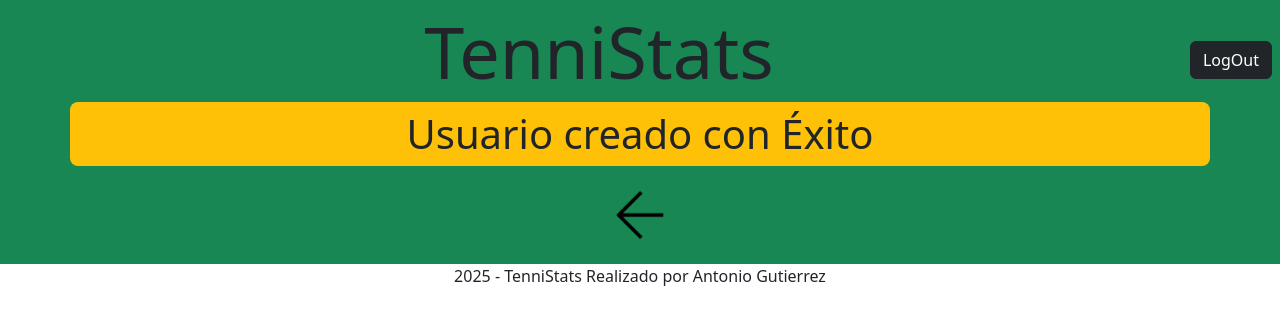
After one commit to SithMartyMcfly/TenniStats, a PHP site: page /LogIn/crear_user.php in a window 1280 px wide. The commit adds this page. Shown: the top 325 px of the page. Run offline with PHP 8.4, Linux system fonts and the light colour scheme; the visitor is signed in with stand-in values (Sample User, id 1).

Commit message:
último commit antes presentar

```diff
--- /dev/null
+++ b/LogIn/crear_user.php
@@ -0,0 +1,15 @@
+<?php
+//archivo para confirmar que se ha creado el jugador
+include '../header.php';
+?>
+<div class="container bg-warning rounded-3">
+    <div class="card-header display-6 py-2 col text-center">
+        Usuario creado con Éxito
+    </div>
+</div>
+<div class="col text-center py-4">
+    <a href="registro.php"><img src="../CRUDJugador/imagenesCRUD/atras.png" alt="back" height="50px" width="50px"></a>
+</div>
+<?php
+include '../footer.php';
+?>
--- a/LogIn/login.php
+++ b/LogIn/login.php
@@ -36,7 +36,7 @@ if (mysqli_num_rows($resultNick)<=0){
 
 /*en caso de no encontrar una id en la bbdd que coincida
 con el nick y el pass introducidos dara un error de contraseña*/
-$consulta = "SELECT id
+$consulta = "SELECT id_user
             from usuarios
             where nickname = '$nickname'
             and pass = '$pass'";
@@ -52,7 +52,7 @@ $consulta = "SELECT id
         $id = mysqli_fetch_assoc($result);
 
 
-    $_SESSION['id'] = $id;
+    $_SESSION['id_user'] = $id;
 
         echo 'ok';
     }
--- a/LogIn/registro.php
+++ b/LogIn/registro.php
@@ -14,7 +14,7 @@ echo 'estas en registro';
 </head>
 <body>
     <main  id="fomulario">
-        <form class="text-white p-5 rounded-4 border border-black" >
+        <form class="text-white p-5 rounded-4 border border-black" action="registrar.php" method="POST">
             <img src="../favicon.ico" alt="tenniStats" width="250px" height="250px">
             <div class="card-header bg-white text-black fw-semibold rounded-2 py-4 mb-4" style="width: 100%">
                 Registro
--- a/footer.php
+++ b/footer.php
@@ -1,6 +1,8 @@
 </main>
 <footer>
-Realizado por: Antonio Jesús Gutiérrez Lebrón
+    <div class="container text-center">
+        2025 - TenniStats Realizado por Antonio Gutierrez
+    </div>
 </footer>
 </body>
 </html>
--- a/header.php
+++ b/header.php
@@ -1,6 +1,6 @@
 <?php
 session_start();
-if (!isset($_SESSION['id']) || ($_SESSION['id'])==''){
+if (!isset($_SESSION['id_user']) || ($_SESSION['id_user'])==''){
     $url = 'http://'.$_SERVER['HTTP_HOST'].$_SERVER['REQUEST_URI'].'LogIn/log.php';
     header('Location:'.$url);
 }
```
Also changed, not shown: LogIn/registrar.php (+12 -1 lines), MVC_partidos/vista.php (+10 -14 lines), js/enviarDatos.js (+7 -6 lines), js/marcador.js (+11 -12 lines).
